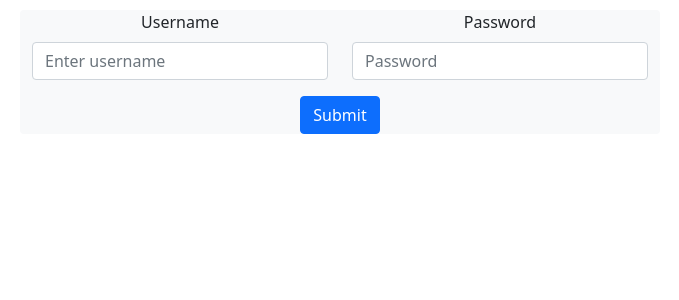
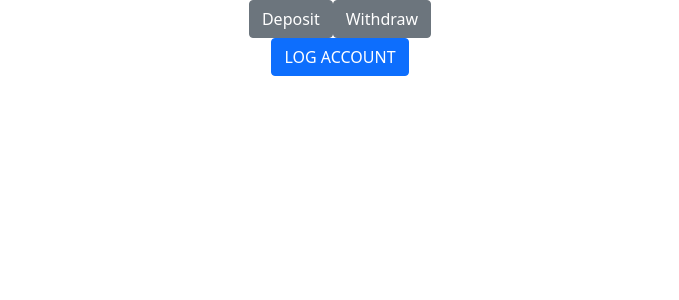
Before and after one commit to FeelsBrettMan/DollarsBankJSApp, a React (Create React App) app: page / in a window 1280 px wide. Shown: the top 300 px of the page, without its empty margins (300-979 px from the left). Built offline with nearby package versions, Linux system fonts and the light colour scheme.

Commit message:
Partially implemented withdraw and deposit using a default account for testing

```diff
--- a/src/App.js
+++ b/src/App.js
@@ -3,17 +3,26 @@ import 'bootstrap/dist/css/bootstrap.min.css';
 
 import {SignIn} from "./components/SignIn";
 import React from "react";
+import {Menu} from "./components/Menu";
+import {defaultAccount} from "./models/customer_account";
+import {Button} from "react-bootstrap";
 function App() {
 
 
-    const [account, setAccount] = React.useState({})
+    const [account, setAccount] = React.useState(new defaultAccount(0, "test", "test", 500,["latest", "2nd", "3rd", "4th", "oldest"]))
     const signInCallback = (e) =>{
         console.log(e)
     }
-
+    const transactionCallback = (balance, transactionString) =>{
+        account.balance = balance;
+        account.addHistory(transactionString)
+    }
         return (
     <div className="App">
-      <SignIn callback={signInCallback}/>
+        {//<SignIn callback={signInCallback}/>
+        }
+        <Menu account={account} transaction={transactionCallback}/>
+        <Button variant={"primary"} onClick={()=> console.log(account)}>LOG ACCOUNT</Button>
     </div>
   );
 }
--- a/src/components/IOModal.js
+++ b/src/components/IOModal.js
@@ -1,9 +1,62 @@
-import React from "react";
+import React, {useState} from "react";
+import {Button, Col, Form, Modal, Row} from "react-bootstrap";
 
 export const IOModal = (props) =>{
-    return (
-        <div>
 
-        </div>
+
+    const [amount, setAmount] = useState(0)
+
+    const handleChange = (e) => {
+        setAmount(e.target.value)
+    }
+
+    const handleSubmit = (e) =>{
+        e.preventDefault()
+        if(props.type ==="withdraw"){
+            props.withdraw(amount)
+        }
+        else{
+           props.deposit(amount)
+        }
+    }
+
+
+    const [show, setShow] = useState(false)
+    const handleClose = () => setShow(false)
+    const handleShow = () => setShow(true)
+
+
+
+    return(
+        <>
+            {props.type==="withdraw" ? <Button variant={"secondary"} onClick={handleShow}>Withdraw</Button> : <Button variant={"secondary"} onClick={handleShow}>Deposit</Button>}
+
+            <Modal show={show} onHide={handleClose} size={'lg'}>
+                <Modal.Header closeButton>
+                    <Modal.Title>Enter {props.type} amount</Modal.Title>
+                </Modal.Header>
+                <Modal.Body>
+                    <Form onSubmit={handleSubmit}>
+                        <Row className="mb-3">
+                            <Form.Group as={Col} controlId="formGridDesc">
+                                    <Form.Control
+                                        name={"description"}
+                                        type={"number"}
+                                        min ={"0"}
+                                        placeholder="Enter amount"
+                                        style={{ height: '100px' }}
+                                        onChange={handleChange}
+                                    />
+                            </Form.Group>
+                        </Row>
+                        <Row className="mb-3">
+                            <Button variant="primary" type="submit">
+                                Submit
+                            </Button>
+                        </Row>
+                    </Form>
+                </Modal.Body>
+            </Modal>
+        </>
     )
 }
--- a/src/components/Menu.js
+++ b/src/components/Menu.js
@@ -1,9 +1,20 @@
 import React from "react";
+import {Container} from "react-bootstrap";
+import {IOModal} from "./IOModal";
 
 export const Menu = (props) =>{
+    const depositCallback = (amount)=>{
+        console.log(amount)
+        console.log(props.account.balance + parseInt(amount))
+    }
+    const withdrawCallback = (amount)=>{
+        console.log(amount)
+    }
     return (
-        <div>
+        <Container>
+            <IOModal type={"deposit"} deposit={depositCallback}/>
+            <IOModal type={"withdraw"} withdraw={withdrawCallback}/>
 
-        </div>
+        </Container>
     )
 }
```
